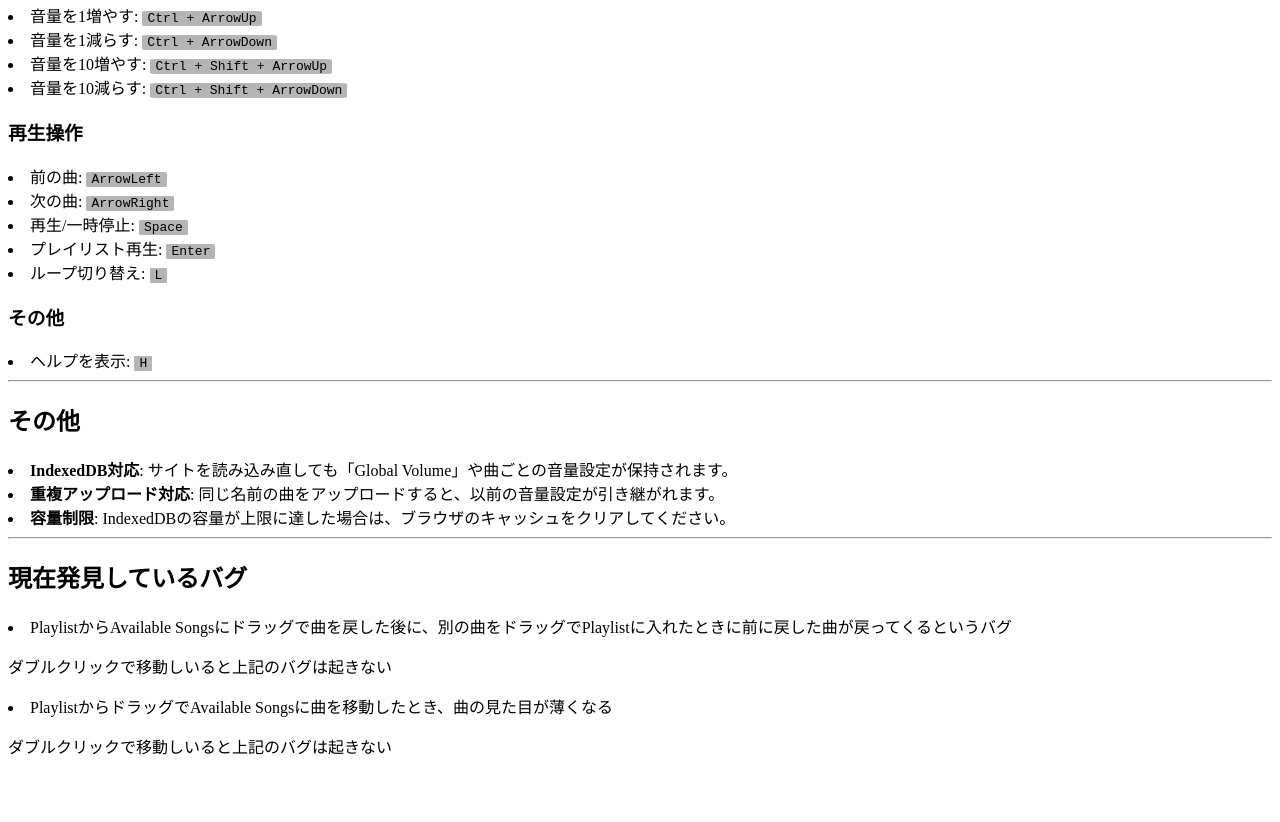
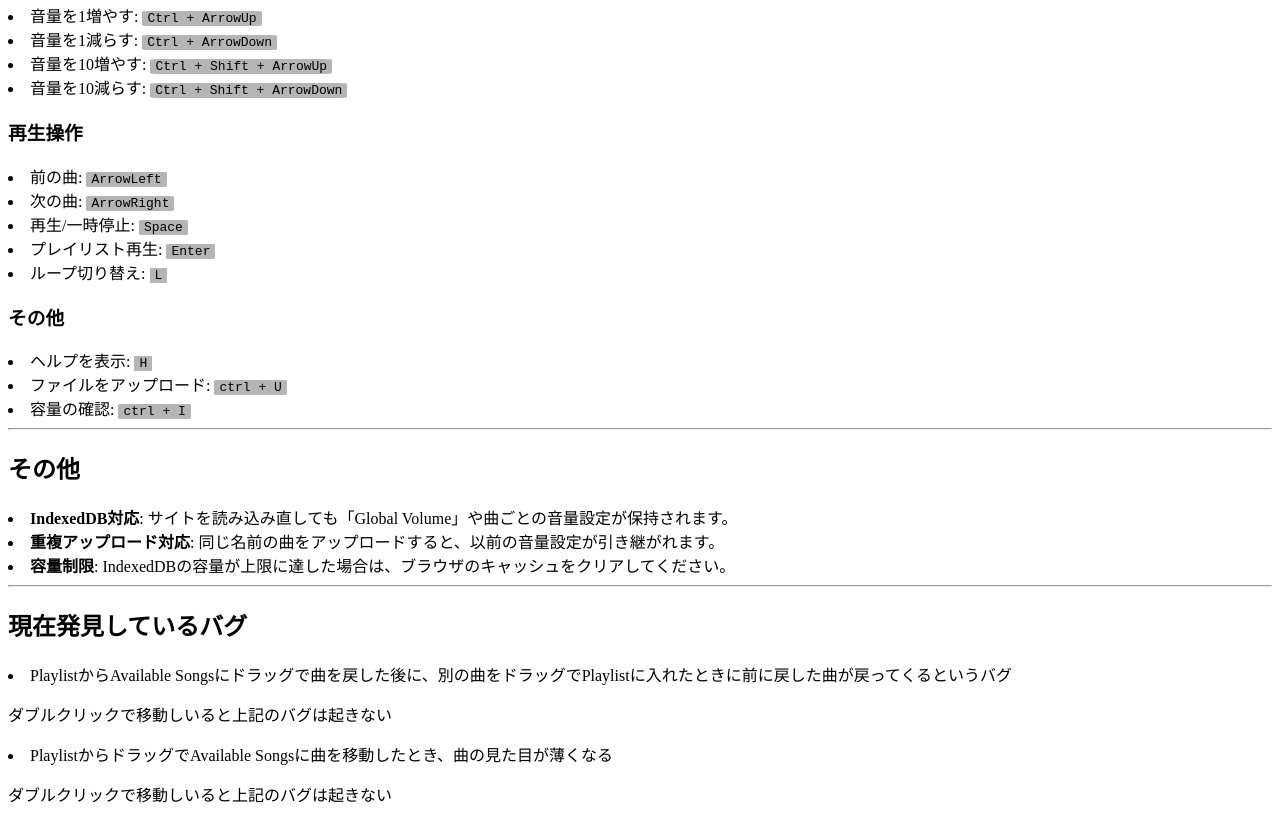
Before and after one commit to fynk7777/Audio-Playlist, a plain HTML site: page help.html in a window 1280 px wide. Shown: the part 3391-4213 px from the top of the page. Before the commit the page ends 4165 px from the top, so only its background shows below. Drawn offline with Linux system fonts and the light colour scheme.

Commit message:
Update and rename use.html to help.html

```diff
--- a/use.html
+++ b/help.html
@@ -90,6 +90,8 @@
 
             <h3>その他</h3>
                 <li>ヘルプを表示: <code>H</code></li>
+                <li>ファイルをアップロード: <code>ctrl + U</code></li>
+                <li>容量の確認: <code>ctrl + I</code></li>
 
     <hr>
 
```
